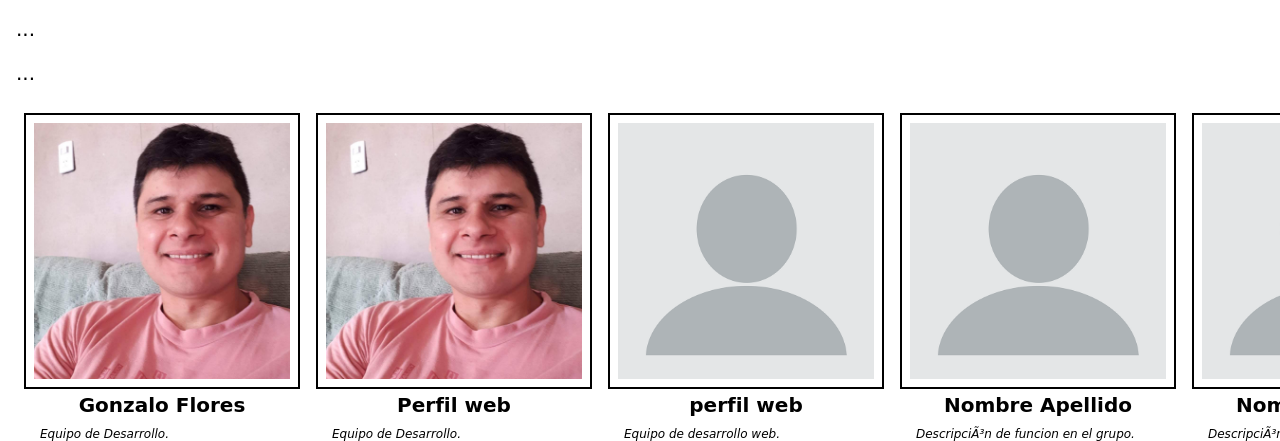
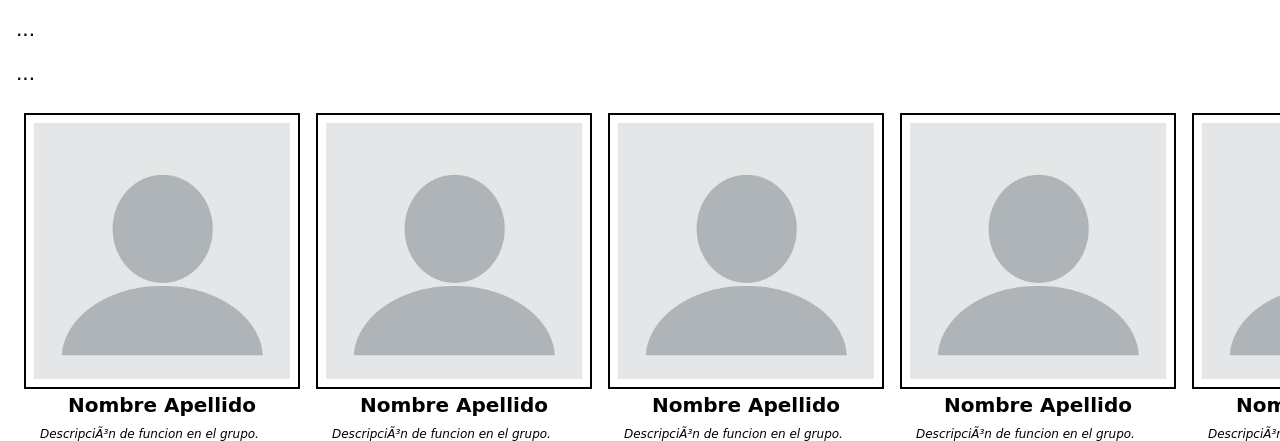
Before and after one commit to gon-595/simulacro2, a website: page public/index.html in a window 1280 px wide. Shown: the part 671-1112 px from the top of the page. Drawn offline with Linux system fonts and the light colour scheme.

Commit message:
Cambio de formato

```diff
--- a/public/index.html
+++ b/public/index.html
@@ -17,19 +17,19 @@
 			<p>...</p>
 			<div class="galeria">
 			<div class="integrante">
-				<img src="imagen/Foto_Perfil.jpg" alt="Imagen de integrante Gonzalo FLores">
-				<div class="nombre">Gonzalo Flores</div>
-				<div class="descripcion">Equipo de Desarrollo.</div>
+				<img src="imagen/perfil1.webp" alt="Imagen de integrante Nombre y Apellido">
+				<div class="nombre">Nombre Apellido</div>
+				<div class="descripcion">Descripción de funcion en el grupo.</div>
 			</div>
 			<div class="integrante">
-				<img src="imagen/Foto_Perfil.jpg" alt="Imagen de Perfil web ">
-				<div class="nombre">Perfil web</div>
-				<div class="descripcion">Equipo de Desarrollo.</div>
+				<img src="imagen/perfil1.webp" alt="Imagen de integrante Nombre y Apellido">
+				<div class="nombre">Nombre Apellido</div>
+				<div class="descripcion">Descripción de funcion en el grupo.</div>
 			</div>
 			<div class="integrante">
-				<img src="imagen/perfil1.webp" alt="Imagen de perfil web">
-				<div class="nombre">perfil web</div>
-				<div class="descripcion">Equipo de desarrollo web.</div>
+				<img src="imagen/perfil1.webp" alt="Imagen de integrante Nombre y Apellido">
+				<div class="nombre">Nombre Apellido</div>
+				<div class="descripcion">Descripción de funcion en el grupo.</div>
 
 			</div>
 			<div class="integrante">
```
